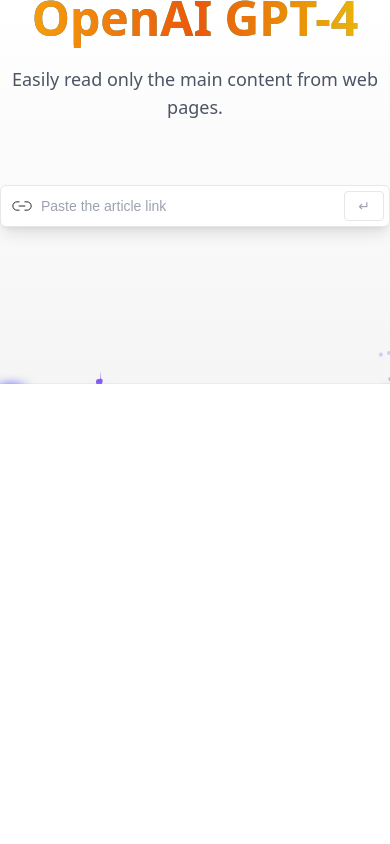
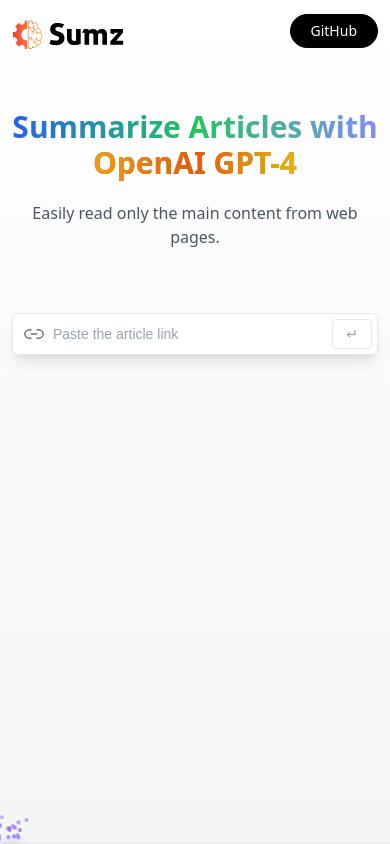
Before and after one commit to vk-workshop/chatgpt4_summarizer_app, a React (Vite) app: page / in a window 390 px wide. Built offline with nearby package versions, Linux system fonts and the light colour scheme; a web font is replaced by a local one.

Commit message:
add adaptive for mobile

```diff
--- a/src/App.css
+++ b/src/App.css
@@ -1,12 +1,6 @@
 @tailwind base;
 @tailwind components;
 @tailwind utilities;
-
-@media screen and (max-width: 640px) {
-  .main {
-    padding: 0;
-  }
-}
 
 .app {
   @apply relative z-10 flex justify-center items-center flex-col max-w-7xl mx-auto sm:px-16 px-6;
--- a/src/components/Hero.jsx
+++ b/src/components/Hero.jsx
@@ -12,15 +12,15 @@
                     GitHub
                 </button>
             </nav>
-            <h1 className="head_text">
+            <h1 className="head_text text-4xl max-md:text-3xl">
                 Summarize Articles with <br className="max-md:hidden" />
                 <span className="orange_gradient">OpenAI GPT-4</span>
             </h1>
-            <h2 className='desc'>
+            <h2 className='desc text-lg max-md:text-base'>
                 Easily read only the main content from web pages.
             </h2>
         </header>
     )
 }
 
-export default Hero
+export default Hero;
--- a/src/components/ui/background-beams-with-collision.tsx
+++ b/src/components/ui/background-beams-with-collision.tsx
@@ -18,10 +18,10 @@
     (<div
       ref={parentRef}
       className={cn(
-        "h-96 md:h-screen bg-gradient-to-b from-white to-neutral-100 dark:from-neutral-950 dark:to-neutral-800 relative flex items-center w-screen justify-center overflow-hidden",
+        "h-[100vh] md:h-screen bg-gradient-to-b from-white to-neutral-100 dark:from-neutral-950 dark:to-neutral-800 relative flex items-center w-screen justify-center overflow-hidden",
         className
       )}>
-        <div className="min-h-screen max-w-xl">
+        <div className="min-h-screen max-w-xl m-3 sm:m-0">
           <Hero />
           <Demo />
         </div>
```
